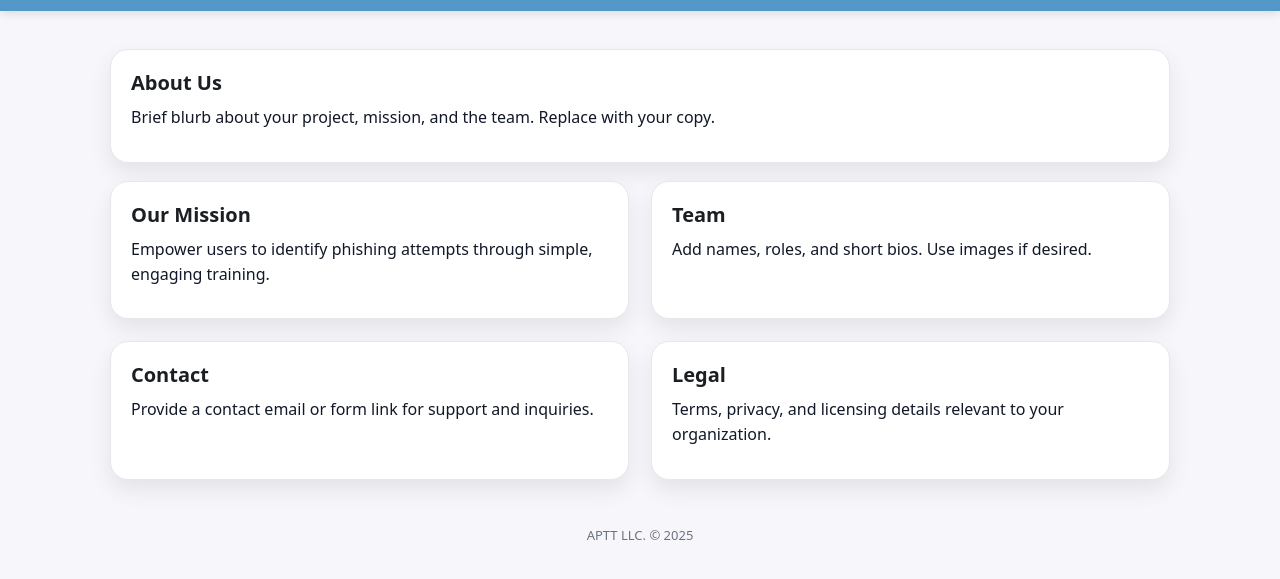
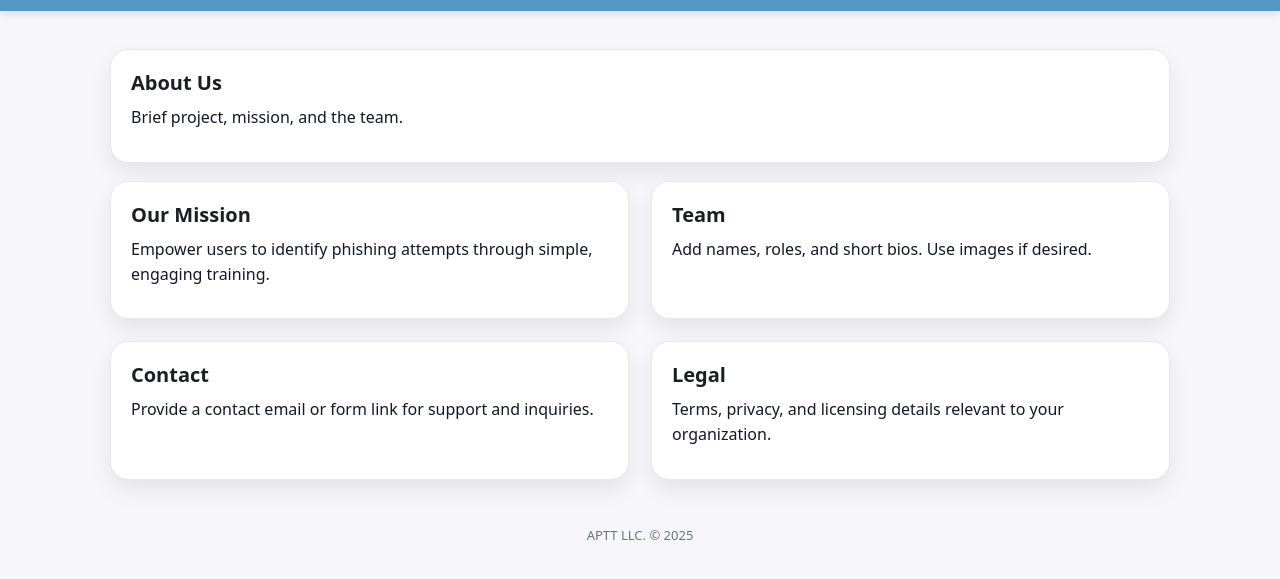
Before and after one commit to APT101/apt101.github.io, a plain HTML site: page about.html in a window 1280 px wide. Shown: the part 55-634 px from the top of the page. Drawn offline with Linux system fonts and the light colour scheme.

Commit message:
about.html

```diff
--- a/about.html
+++ b/about.html
@@ -31,7 +31,7 @@
 
     <section class="card" style="margin: 18px 0;">
       <h3>About Us</h3>
-      <p class="desc">Brief blurb about your project, mission, and the team. Replace with your copy.</p>
+      <p class="desc">Brief project, mission, and the team.</p>
     </section>
 
     <section class="grid">
```
